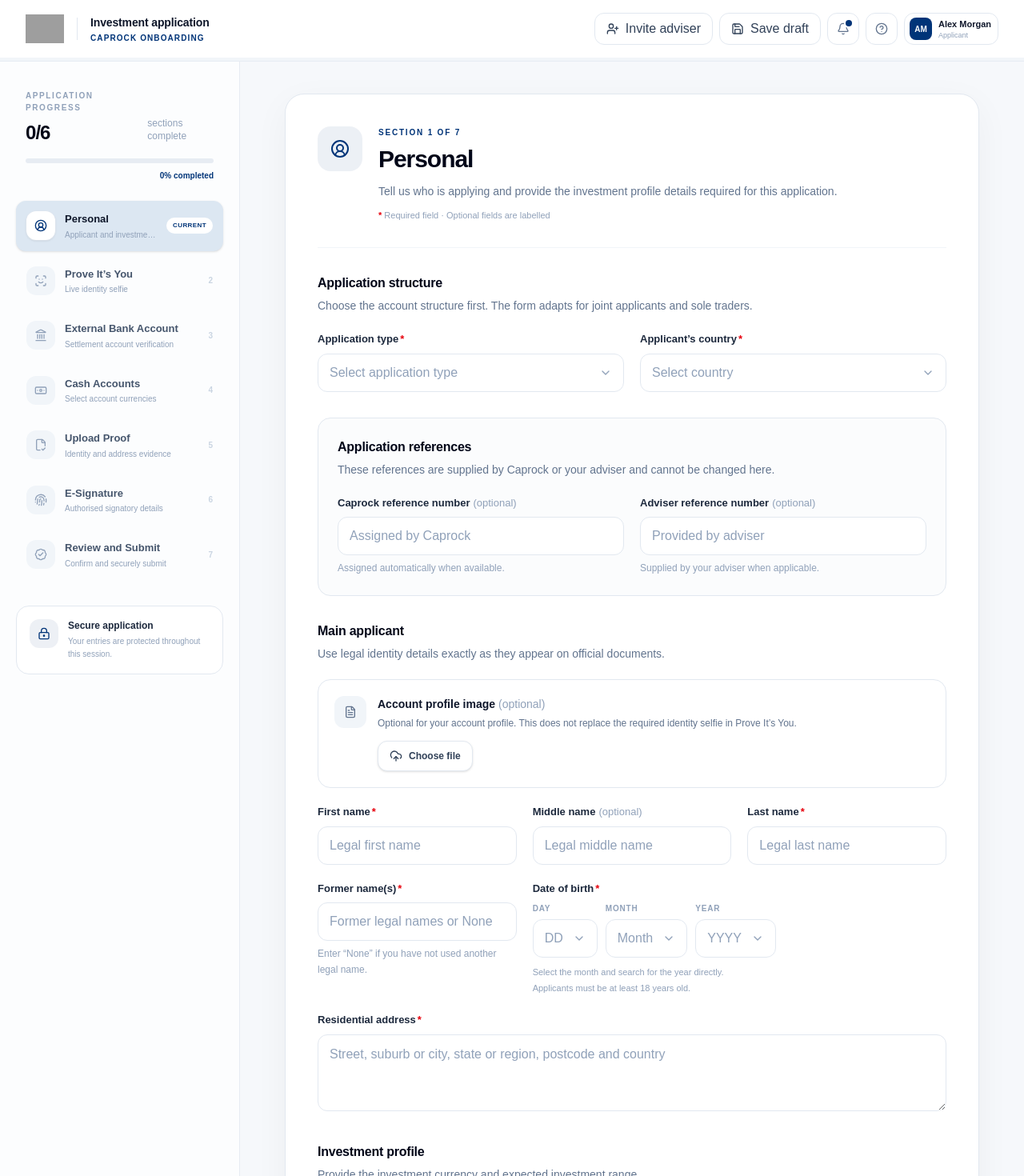
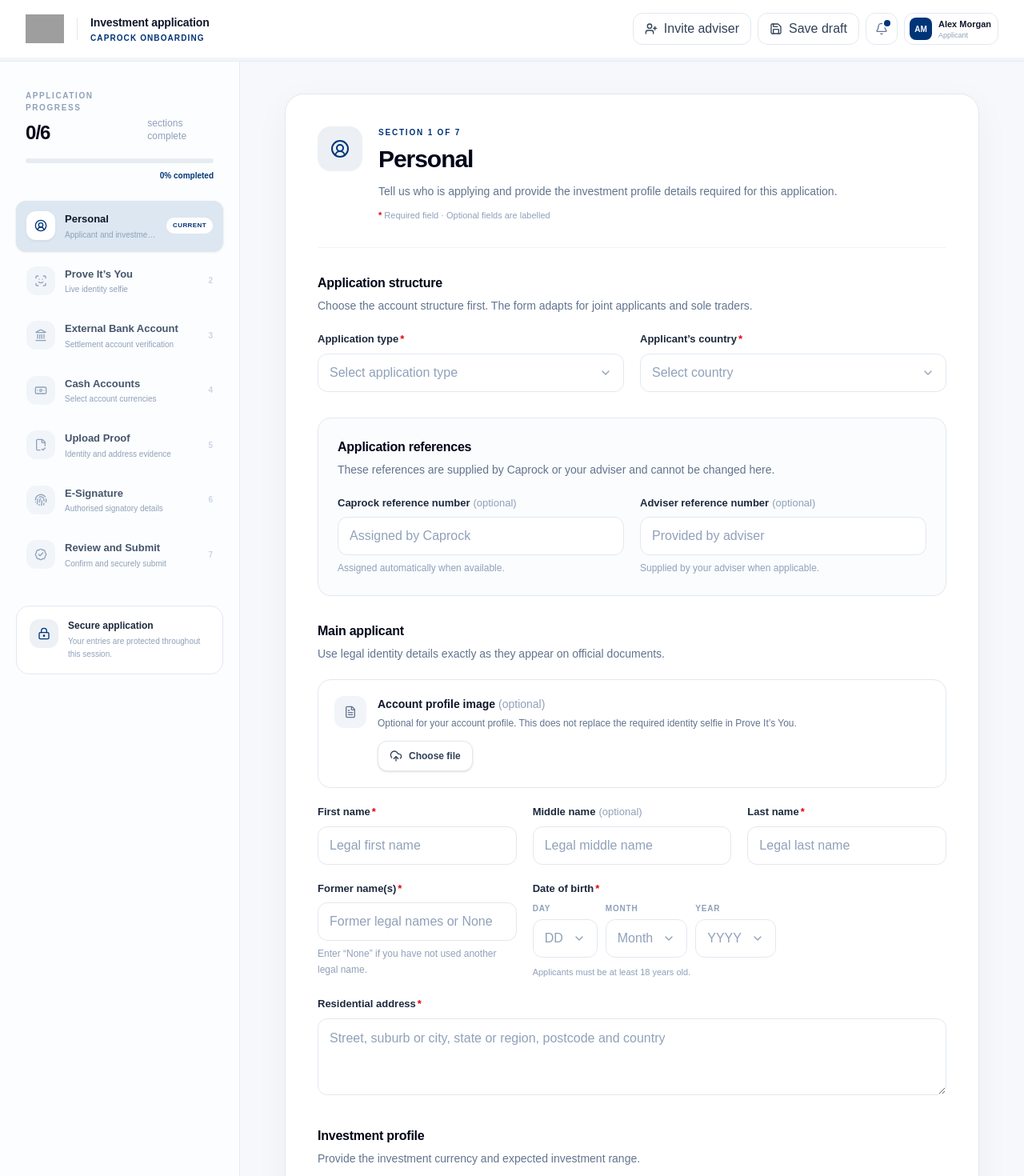
Before and after one commit to AnfasPervez2399/uplifting-caprock, a React (Vite) app: page /onboarding in a window 1280 px wide. Shown: the top 1470 px of the page at 80% size. Built offline with nearby package versions, Linux system fonts and the light colour scheme; grey boxes are pictures that could not be loaded.

Commit message:
updated dates

```diff
--- a/src/features/onboarding/components/OnboardingShell.tsx
+++ b/src/features/onboarding/components/OnboardingShell.tsx
@@ -276,15 +276,6 @@ export function OnboardingShell({
                 </div>
               ) : null}
             </div>
-
-            <button
-              type="button"
-              aria-label="Help with application"
-              className="hidden h-10 w-10 place-items-center rounded-xl border border-slate-200 bg-white text-slate-500 transition hover:border-slate-300 hover:text-[#003478] sm:grid"
-            >
-              <HelpCircle className="h-4 w-4" />
-            </button>
-
             <div ref={userMenuRef} className="relative">
               <button
                 type="button"
--- a/src/features/onboarding/utils.ts
+++ b/src/features/onboarding/utils.ts
@@ -67,8 +67,7 @@ export const ADULT_DATE_CONDITIONS = [
   minimumAgeCondition(18, "The selected person must be at least 18 years old."),
 ] as const;
 
-export const DOB_HELPER_TEXT =
-  "Select the month and search for the year directly. Applicants must be at least 18 years old.";
+export const DOB_HELPER_TEXT = "Applicants must be at least 18 years old.";
 export const DOB_MAX_YEAR = new Date().getFullYear();
 export const DOB_MIN_YEAR = DOB_MAX_YEAR - 120;
 
```
